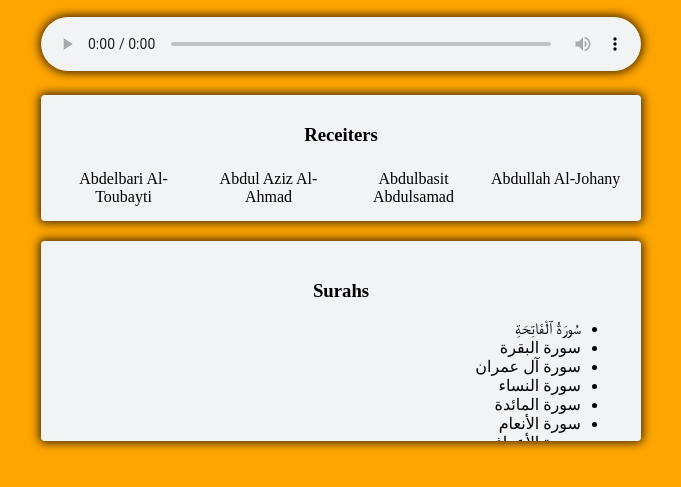
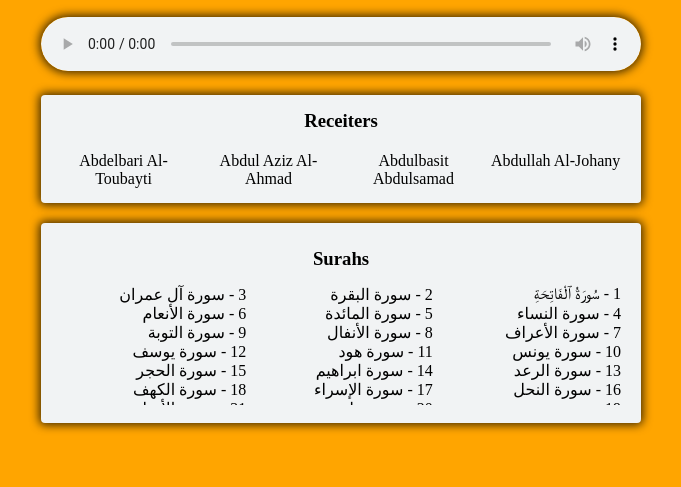
Before and after one commit to YounesMarwen/quran-player, a plain HTML site: page index.html in a window 1280 px wide. Shown: the part 81-568 px from the top of the page, without its empty margins (299-980 px from the left). Drawn offline with Linux system fonts and the light colour scheme.

Commit message:
some style

```diff
--- a/index.html
+++ b/index.html
@@ -68,7 +68,7 @@
 
             <div class="playlist-surat-list">
                 <h3 align="center">Surahs</h3>
-                <ul id="list_suras"></ul>
+                <div id="list_suras" class="surat-list"></div>
             </div>
         </div>
 
--- a/main.js
+++ b/main.js
@@ -119,10 +119,10 @@ const getAllSurahsNames = async () => {
     // const allSurahsNamesJson = await allSurahsNames.json();
     // const surahs = await allSurahsNamesJson.data.surahs;
     surahsArray.forEach((e, index) => {
-        var li = document.createElement("li");
-        li.innerHTML = e;
-        li.setAttribute("id", "surah_" + (index + 1));
-        document.querySelector('#list_suras').appendChild(li);
+        var div = document.createElement("div");
+        div.innerHTML = `<span>${index + 1} - ${e}</span>`;
+        div.setAttribute("id", "surah_" + (index + 1));
+        document.querySelector('#list_suras').appendChild(div);
     });
     document.querySelector('.overlay-player').style.display = 'none';
 }
--- a/style.css
+++ b/style.css
@@ -73,16 +73,23 @@ audio{
     background-color:#f1f3f4;
     border-radius: 4px;
     padding: 20px;
-    overflow-y: scroll;
     -webkit-box-shadow: 0px 0px 10px 2px rgba(0,0,0,0.75);
     -moz-box-shadow: 0px 0px 10px 2px rgba(0,0,0,0.75);
     box-shadow: 0px 0px 10px 2px rgba(0,0,0,0.75);
 }
 
-.player-container ul{
+.player-container div.surat-list{
+    height: 120px;
+    overflow-y: scroll;
     direction: rtl;
     margin: 0;
+    display: grid;
+    grid-template-columns: auto auto auto;
 }
-.player-container li{
+.player-container div.surat-list div span{
     cursor: pointer
 }
+
+.player-container h3 {
+    margin: 5px 0px 15px;
+}
```
